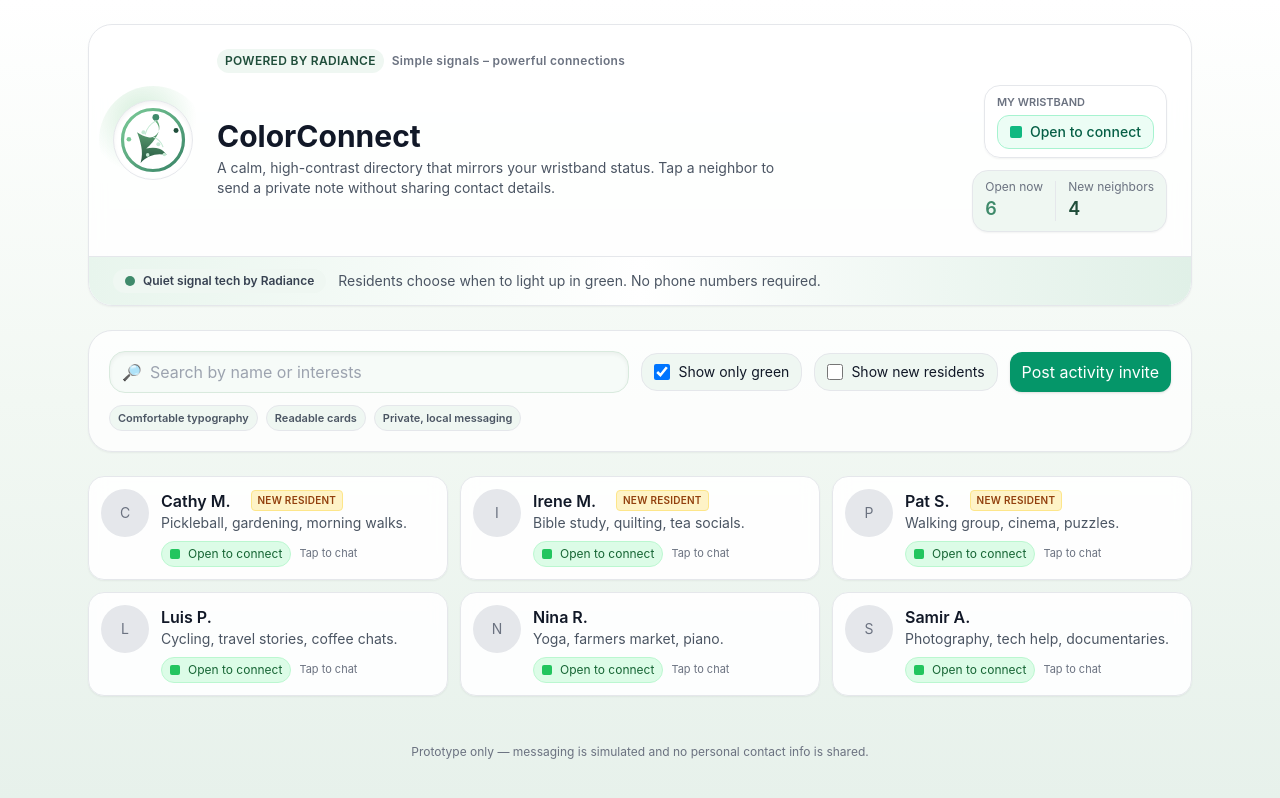
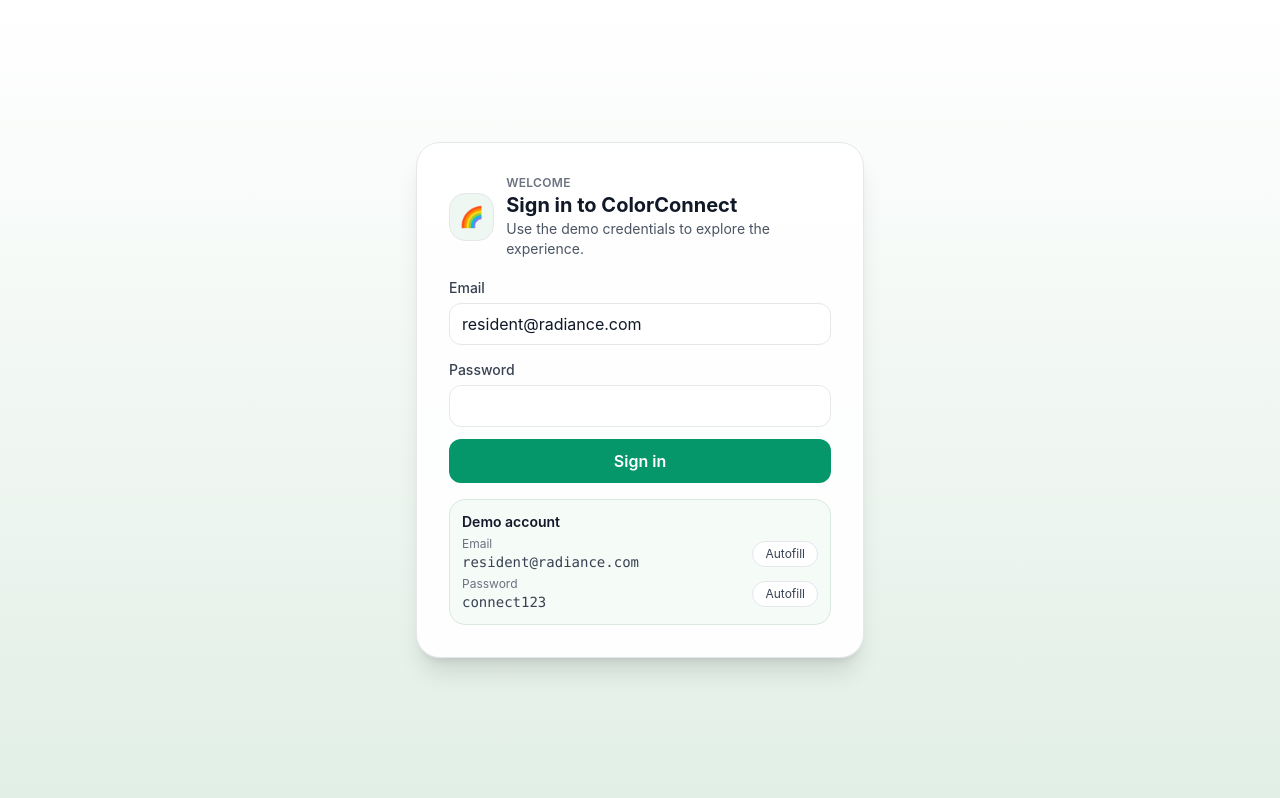
Before and after one commit to BenHowerton/ColorConnect, a React (Vite) app in the folder colorconnect/: page / in a window 1280 px wide. Built offline with nearby package versions, Linux system fonts and the light colour scheme.

Commit message:
Add login gate with demo credentials

```diff
--- a/colorconnect/src/App.tsx
+++ b/colorconnect/src/App.tsx
@@ -25,6 +25,15 @@
 
 const LS_THREADS = "cc_threads_v1";
 const LS_MYSTATUS = "cc_mystatus_v1";
+const LS_USER = "cc_user_v1";
+
+type User = { name: string; email: string };
+
+const TEST_USER = {
+  name: "Demo Neighbor",
+  email: "resident@radiance.com",
+  password: "connect123",
+};
 
 const loadThreads = (): ThreadMap => {
   try {
@@ -53,6 +62,25 @@
 const saveMyStatus = (on: boolean) => {
   try {
     localStorage.setItem(LS_MYSTATUS, JSON.stringify(on));
+  } catch {}
+};
+
+const loadUser = (): User | null => {
+  try {
+    const raw = localStorage.getItem(LS_USER);
+    return raw ? (JSON.parse(raw) as User) : null;
+  } catch {
+    return null;
+  }
+};
+
+const saveUser = (user: User | null) => {
+  try {
+    if (user) {
+      localStorage.setItem(LS_USER, JSON.stringify(user));
+    } else {
+      localStorage.removeItem(LS_USER);
+    }
   } catch {}
 };
 
@@ -300,10 +328,34 @@
   const [active, setActive] = useState<Resident | null>(null);
   const [myGreen, setMyGreen] = useState<boolean>(() => loadMyStatus());
   const [inviteOpen, setInviteOpen] = useState(false);
+  const [user, setUser] = useState<User | null>(() => loadUser());
+  const [loginEmail, setLoginEmail] = useState(TEST_USER.email);
+  const [loginPassword, setLoginPassword] = useState("");
+  const [loginError, setLoginError] = useState("");
 
   const { threads, send, maybeAutoReply } = useMessageStore();
 
   useEffect(() => saveMyStatus(myGreen), [myGreen]);
+
+  const handleLogin = (e: React.FormEvent) => {
+    e.preventDefault();
+    const normalizedEmail = loginEmail.trim().toLowerCase();
+
+    if (normalizedEmail === TEST_USER.email.toLowerCase() && loginPassword === TEST_USER.password) {
+      const authedUser = { name: TEST_USER.name, email: TEST_USER.email };
+      setUser(authedUser);
+      saveUser(authedUser);
+      setLoginPassword("");
+      setLoginError("");
+    } else {
+      setLoginError("Incorrect email or password. Use the demo credentials below.");
+    }
+  };
+
+  const handleLogout = () => {
+    setUser(null);
+    saveUser(null);
+  };
 
   const openCount = useMemo(() => people.filter((p) => p.green).length, [people]);
   const newCount = useMemo(() => people.filter((p) => p.newResident).length, [people]);
@@ -325,6 +377,96 @@
 
   // demo: toggle my wristband (simulates physical toggle)
   const toggleMyGreen = () => setMyGreen((v) => !v);
+
+  if (!user) {
+    return (
+      <div className="min-h-screen bg-gradient-to-b from-white via-[#f1f7f3] to-[#e1efe6] flex items-center justify-center p-4">
+        <div className="w-full max-w-md bg-white/90 border rounded-3xl shadow-xl p-6 sm:p-8 space-y-4">
+          <div className="flex items-center gap-3">
+            <div className="h-12 w-12 rounded-2xl bg-[#eff7f2] border flex items-center justify-center">
+              <span className="text-xl" aria-hidden>
+                🌈
+              </span>
+            </div>
+            <div>
+              <div className="text-xs uppercase font-semibold tracking-wide text-gray-500">Welcome</div>
+              <h1 className="text-xl font-bold text-gray-900">Sign in to ColorConnect</h1>
+              <p className="text-sm text-gray-600">Use the demo credentials to explore the experience.</p>
+            </div>
+          </div>
+
+          {loginError && (
+            <div className="rounded-2xl bg-red-50 border border-red-100 text-red-700 text-sm px-3 py-2">{loginError}</div>
+          )}
+
+          <form className="space-y-3" onSubmit={handleLogin}>
+            <div className="space-y-1">
+              <label htmlFor="email" className="text-sm font-medium text-gray-700">
+                Email
+              </label>
+              <input
+                id="email"
+                type="email"
+                value={loginEmail}
+                onChange={(e) => setLoginEmail(e.target.value)}
+                className="w-full rounded-xl border px-3 py-2 outline-none focus:ring-2 focus:ring-emerald-300"
+                required
+              />
+            </div>
+            <div className="space-y-1">
+              <label htmlFor="password" className="text-sm font-medium text-gray-700">
+                Password
+              </label>
+              <input
+                id="password"
+                type="password"
+                value={loginPassword}
+                onChange={(e) => setLoginPassword(e.target.value)}
+                className="w-full rounded-xl border px-3 py-2 outline-none focus:ring-2 focus:ring-emerald-300"
+                required
+              />
+            </div>
+            <button
+              type="submit"
+              className="w-full rounded-xl bg-emerald-600 text-white font-semibold py-2.5 hover:bg-emerald-700"
+            >
+              Sign in
+            </button>
+          </form>
+
+          <div className="rounded-2xl bg-[#f5fbf7] border border-[#d9eade] p-3 text-sm text-gray-700 space-y-1">
+              <div className="font-semibold text-gray-900">Demo account</div>
+              <div className="flex items-center justify-between gap-2">
+                <div>
+                  <div className="text-xs text-gray-500">Email</div>
+                  <div className="font-mono text-sm">{TEST_USER.email}</div>
+                </div>
+                <button
+                  onClick={() => setLoginEmail(TEST_USER.email)}
+                  type="button"
+                  className="text-xs px-3 py-1 rounded-full bg-white border hover:bg-gray-50"
+                >
+                  Autofill
+                </button>
+              </div>
+            <div className="flex items-center justify-between gap-2">
+              <div>
+                <div className="text-xs text-gray-500">Password</div>
+                <div className="font-mono text-sm">{TEST_USER.password}</div>
+              </div>
+              <button
+                onClick={() => setLoginPassword(TEST_USER.password)}
+                className="text-xs px-3 py-1 rounded-full bg-white border hover:bg-gray-50"
+                type="button"
+              >
+                Autofill
+              </button>
+            </div>
+          </div>
+        </div>
+      </div>
+    );
+  }
 
   return (
     <div className="min-h-screen bg-gradient-to-b from-white via-[#f2f8f3] to-[#e7f1eb] text-gray-900">
@@ -391,12 +533,25 @@
                     <div>
                       <div className="text-xs text-gray-500">New neighbors</div>
                       <div className="font-semibold text-lg" style={{ color: BRAND_COLORS.deep }}>
-                        {newCount}
-                      </div>
+                      {newCount}
                     </div>
+                  </div>
+                  <div className="px-3 py-2 rounded-2xl border bg-white/70 shadow-sm flex items-center gap-3">
+                    <div>
+                      <div className="text-xs text-gray-500">Signed in as</div>
+                      <div className="font-semibold text-sm text-gray-900">{user.name}</div>
+                      <div className="text-xs text-gray-500">{user.email}</div>
+                    </div>
+                    <button
+                      onClick={handleLogout}
+                      className="text-xs px-3 py-1.5 rounded-xl bg-gray-100 hover:bg-gray-200 border"
+                    >
+                      Log out
+                    </button>
                   </div>
                 </div>
               </div>
+            </div>
             </div>
           </div>
           <div className="border-t bg-gradient-to-r from-[#e8f5ed] via-white to-[#e0f0e7] px-4 sm:px-6 py-3 text-sm text-gray-700 flex flex-wrap items-center gap-3">
```
